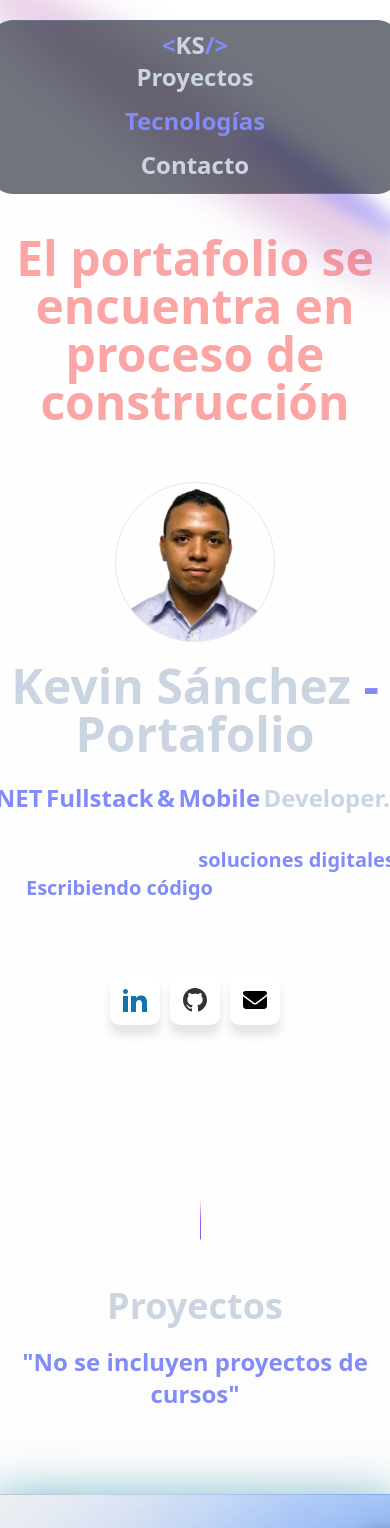
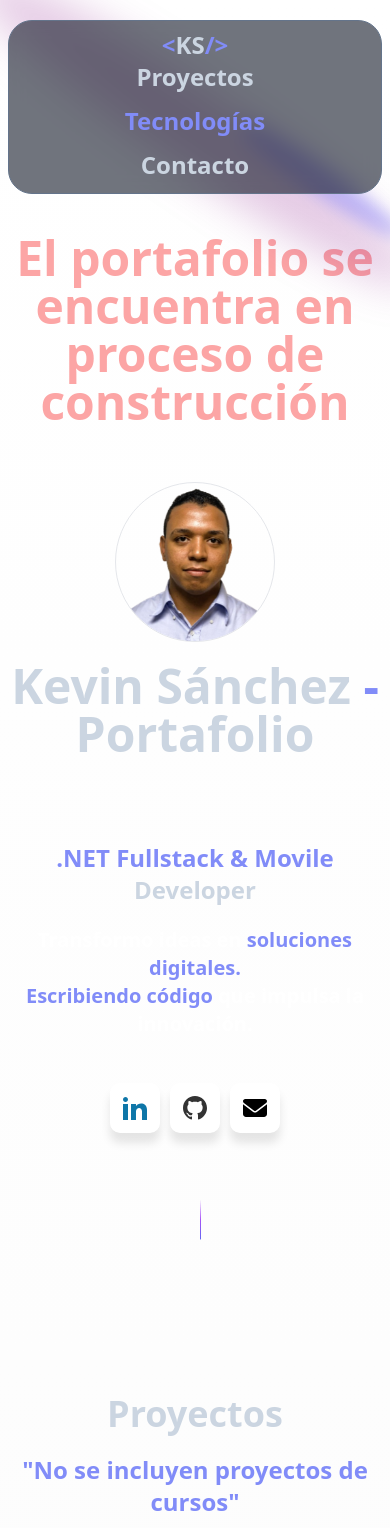
Before and after one commit to LordKevinR/portafolio, a React (Vite) app: page / in a window 390 px wide. Shown: the top 1528 px of the page. Built offline with nearby package versions, Linux system fonts and the light colour scheme.

Commit message:
arreglar el typewriter

```diff
--- a/src/components/Header.jsx
+++ b/src/components/Header.jsx
@@ -52,7 +52,17 @@ const Header = () => {
             Kevin Sánchez <span className="text-indigo-400 ">-</span> Portafolio
           </h1>
 
-          <TypewriterEffectSmooth words={words} />
+          <div className="mt-16 md:mt-0">
+            <div className="hidden md:flex justify-center lg:justify-start">
+              <TypewriterEffectSmooth words={words} />
+            </div>
+            <div className="flex md:hidden">
+              <p className=" mt-5 font-black text-2xl pb-5  text-center lg:text-start text-slate-300 animate__animated animate__slideInDown">
+                <span className="text-indigo-400">.NET Fullstack & Movile</span>{" "}
+                Developer
+              </p>
+            </div>
+          </div>
 
           <div className="w-full place-items-center animate__animated animate__fadeInDown animate__delay-2s">
             <p className="text-white  text-center lg:text-start font-bold text-xl">
```
